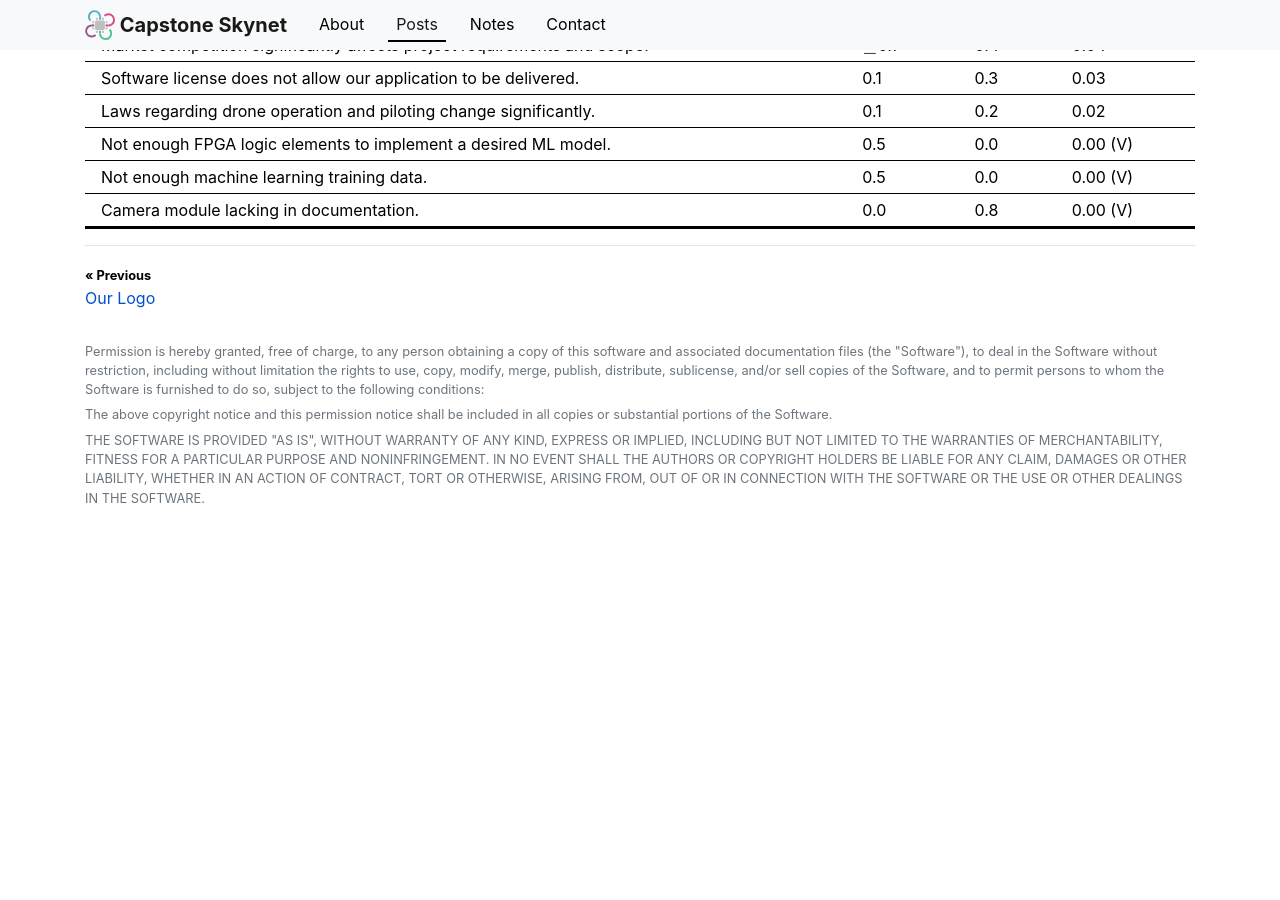
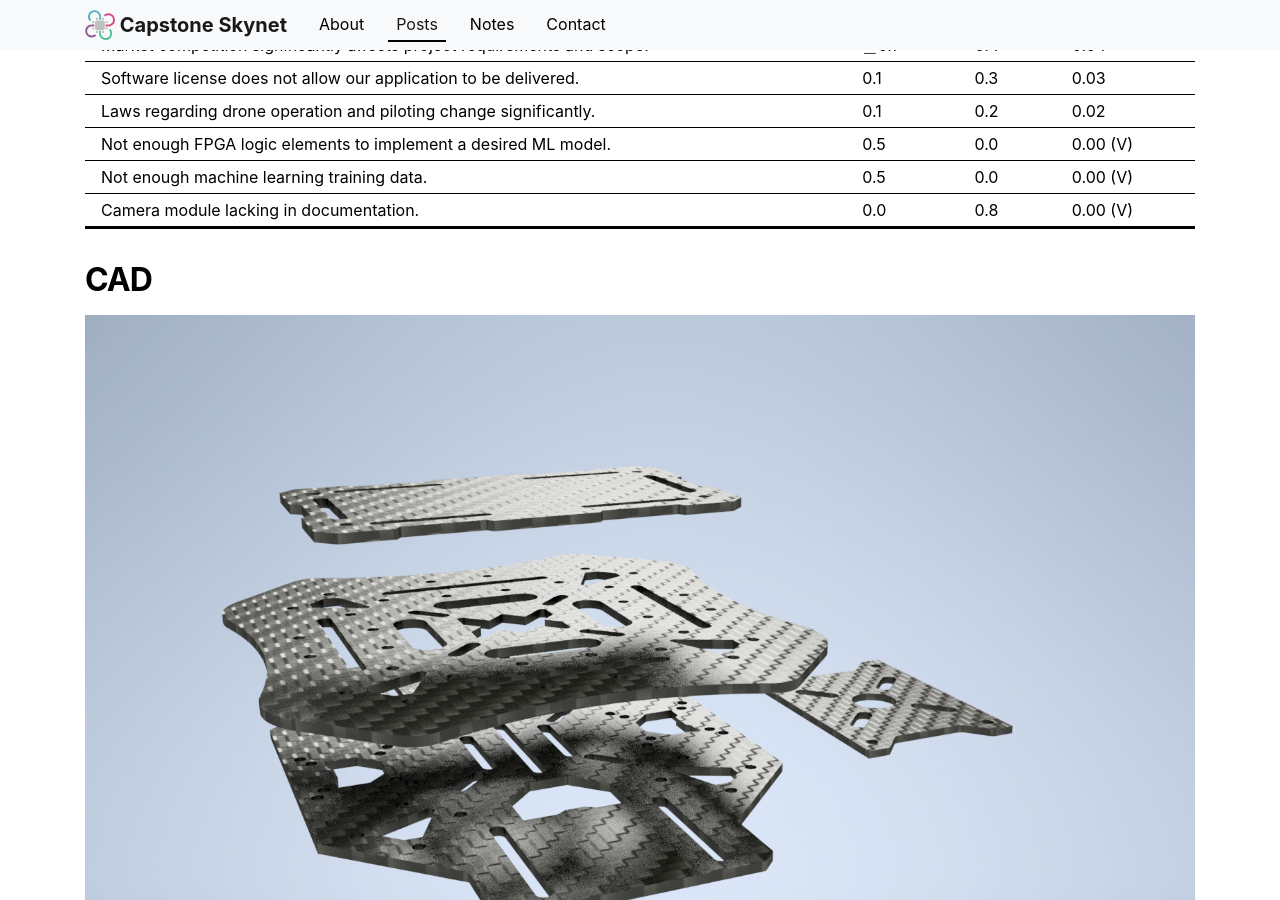
Before and after one commit to Capstone-Skynet/Capstone-Skynet.github.io, a Jekyll site: the page built from _posts/2020-01-13-wsr.md, in a window 1280 px wide and 900 px high, scrolled down 3116 px. Built offline with Jekyll 4.4.1, drawn with Linux system fonts in a browser that asks for light colours; formulas are drawn with MathJax 3; before the commit the page ends 3656 px from its top, so only the background shows below that.

Commit message:
Added cad screenshots

```diff
--- a/_posts/2020-01-13-wsr.md
+++ b/_posts/2020-01-13-wsr.md
@@ -101,3 +101,9 @@ Payload is too heavy which significantly increases drone motor requirements and
 | Not enough FPGA logic elements to implement a desired ML model. | 0.5 | 0.0 | 0.00 (V) |
 | Not enough machine learning training data. | 0.5 | 0.0 | 0.00 (V) |
 Camera module lacking in documentation. | 0.0 | 0.8 | 0.00 (V)
+
+## CAD
+
+![](/assets/img/cad1.png)
+
+![](/assets/img/cad2.png)
```
Also changed, not shown: assets/img/cad1.png (added), assets/img/cad2.png (added), 2 other files.
